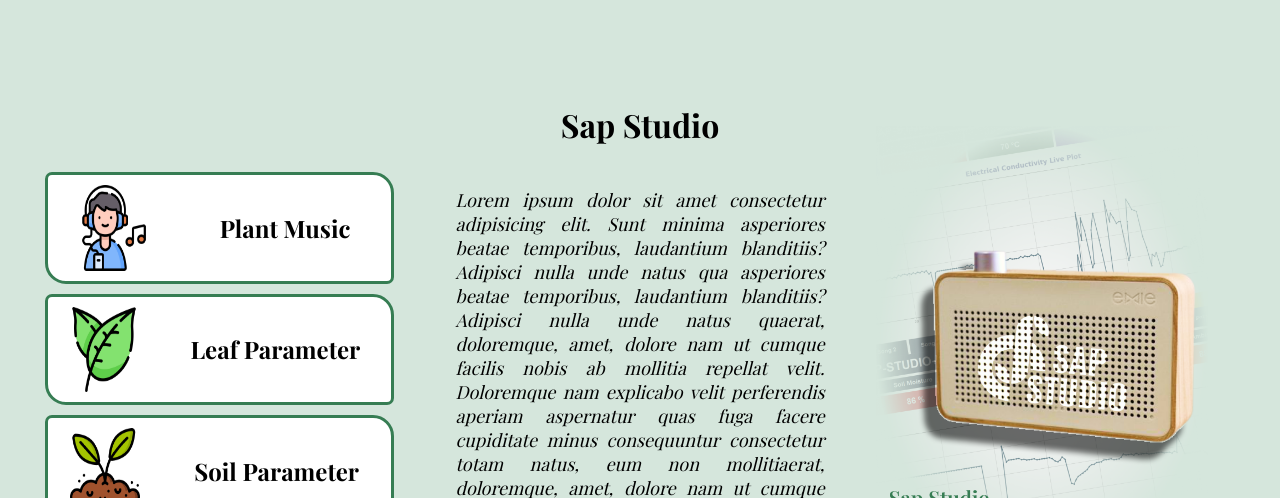
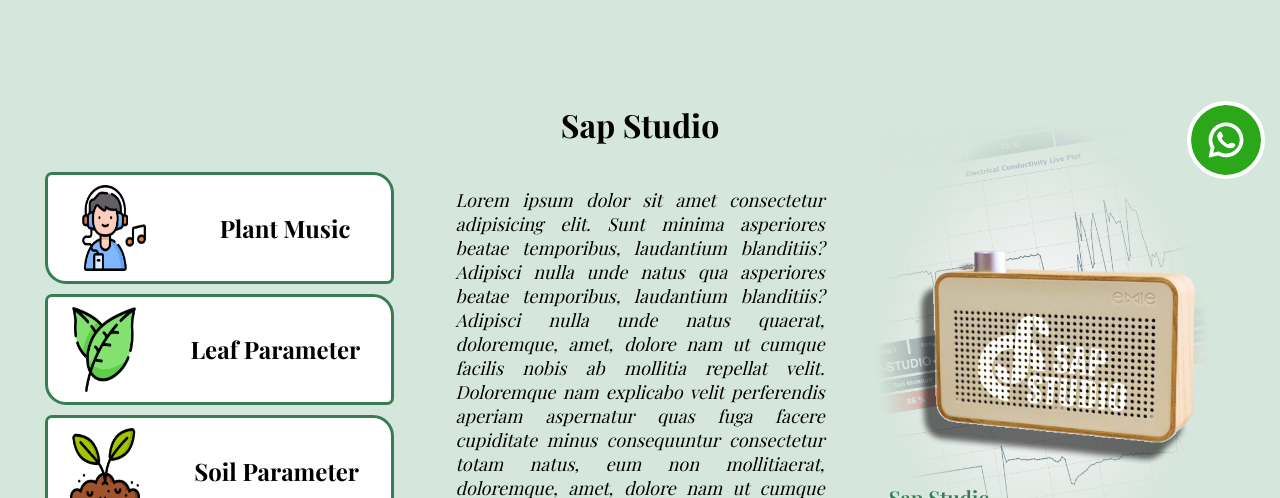
Before and after one commit to shreenandansonu/SAPSTUDIO-WEBSITE, a plain HTML site: page index.html in a window 1280 px wide. Shown: the part 602-1100 px from the top of the page. Drawn offline with nearby package versions, Linux system fonts and the light colour scheme; a web font is replaced by a local one.

Commit message:
whatsappdone

```diff
--- a/index.html
+++ b/index.html
@@ -73,7 +73,9 @@
             <img src="images/dev.png" alt="" id="dev">
         </div>
     </div>
-
+    <div id="whatsapp">
+        <a href="https://api.whatsapp.com/send/?phone=918754945062&text=Hello+SAP+STUDIO%2C+I+want+to+know+about+..."><img id="whatsapp_icon" src="images/whatsapp.png" alt=""></a>
+    </div>
 
 </body>
 
--- a/style.css
+++ b/style.css
@@ -173,3 +173,20 @@ body{
     padding:5px 20px;
     text-align: right;
 }
+
+#whatsapp{
+    display: block;
+    position: fixed;
+    bottom: 15px;
+    right:15px
+}
+#whatsapp_icon{
+    width: 70px;
+    border-style: solid;
+    color: white;
+    border-radius:100%;
+    border-width: 4px;
+}
+#whatsapp_icon:hover{
+    width: 75px;
+}
```
Also changed, not shown: images/whatsapp.png (added).
